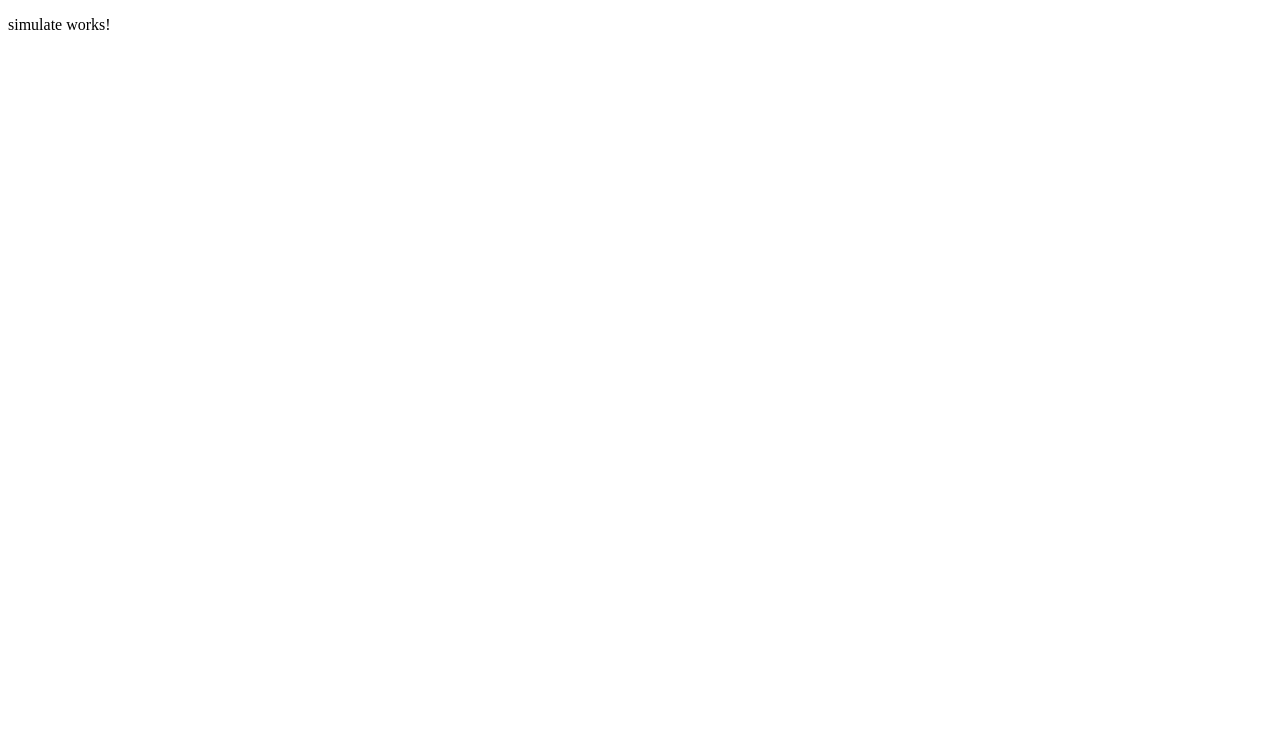
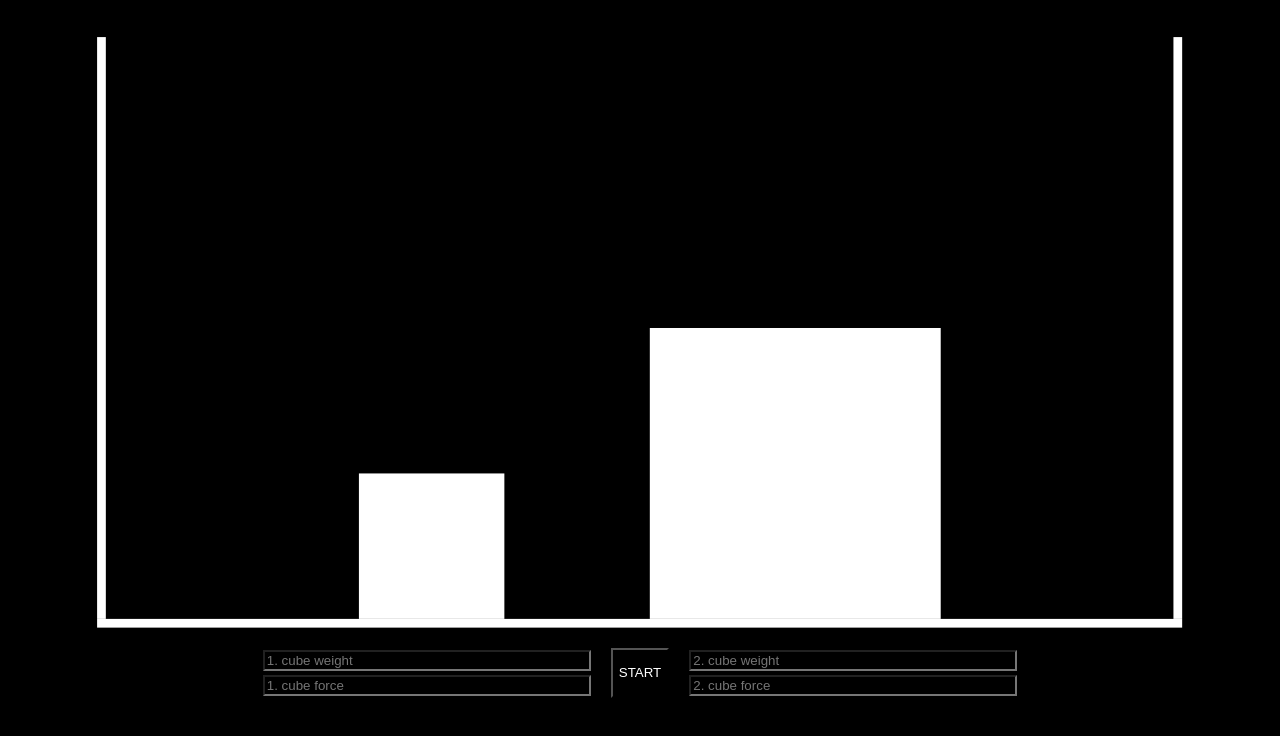
Before and after one commit to VargaBalazsAdam/Collision-Simulator, an Angular app: page / in a window 1280 px wide. Shown: the top 736 px of the page. Built offline with nearby package versions, Linux system fonts and the light colour scheme.

Commit message:
full design

```diff
--- a/src/app/simulate/simulate.component.css
+++ b/src/app/simulate/simulate.component.css
@@ -0,0 +1,32 @@
+svg
+{
+    max-height: 80vh;
+}
+
+#ui, #simulator {
+    display: flex;
+    justify-content: center;
+}
+
+.small-inputs, .big-inputs
+{
+    text-align: center;
+    display: grid;
+    margin: 0 20px;
+}
+
+.text-input
+{
+    width: 25vw;
+    color: white;
+    background-color: #0000;
+    margin: 2px 0;
+}
+
+button
+{
+    color: white;
+    background-color: #0000;
+    text-transform: uppercase;
+    font-weight: 400;
+}
--- a/src/app/simulate/simulate.component.html
+++ b/src/app/simulate/simulate.component.html
@@ -1 +1,27 @@
-<p>simulate works!</p>
+<div id="simulator">
+    <svg viewBox="0 0 393 220">
+        <!-- walls -->
+        <rect id="right-wall" x="10" y="10" width="3" height="200" fill="white"></rect>
+        <rect x="380" y="10" width="3" height="200" fill="white"></rect>
+
+        <!-- floor -->
+        <rect x="10" y="210" width="373" height="3" fill="white"></rect>
+
+        <!-- cubes -->
+            <!-- big -->
+        <rect _ngcontent-ng-c4137437451="" fill="white" width="50" height="50" y="160" x="100"></rect>
+            <!-- small -->
+        <rect _ngcontent-ng-c4137437451="" fill="white" width="100" height="100" y="110" x="200"></rect>
+    </svg>
+</div>
+<div id="ui">
+    <div class="small-inputs">
+        <input class="text-input" placeholder="1. cube weight" type="text"/>
+        <input class="text-input" placeholder="1. cube force" type="text"/>
+    </div>
+    <button type="button">Start</button>
+    <div class="big-inputs">
+        <input class="text-input" placeholder="2. cube weight" type="text"/>
+        <input class="text-input" placeholder="2. cube force" type="text"/>
+    </div>
+</div>
--- a/src/styles.css
+++ b/src/styles.css
@@ -1 +1,4 @@
-/* You can add global styles to this file, and also import other style files */
+html
+{
+    background-color: black;
+}
```
